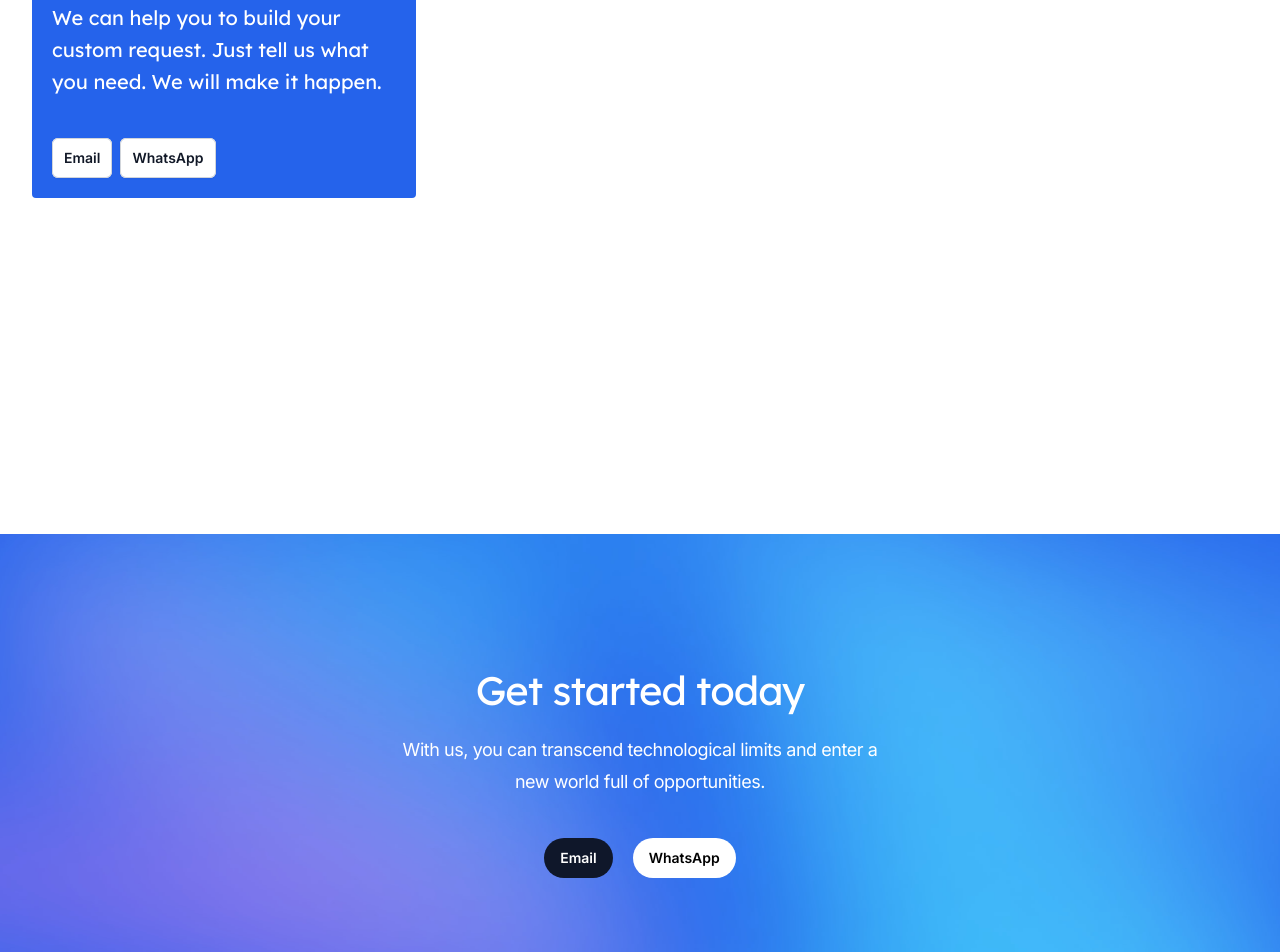
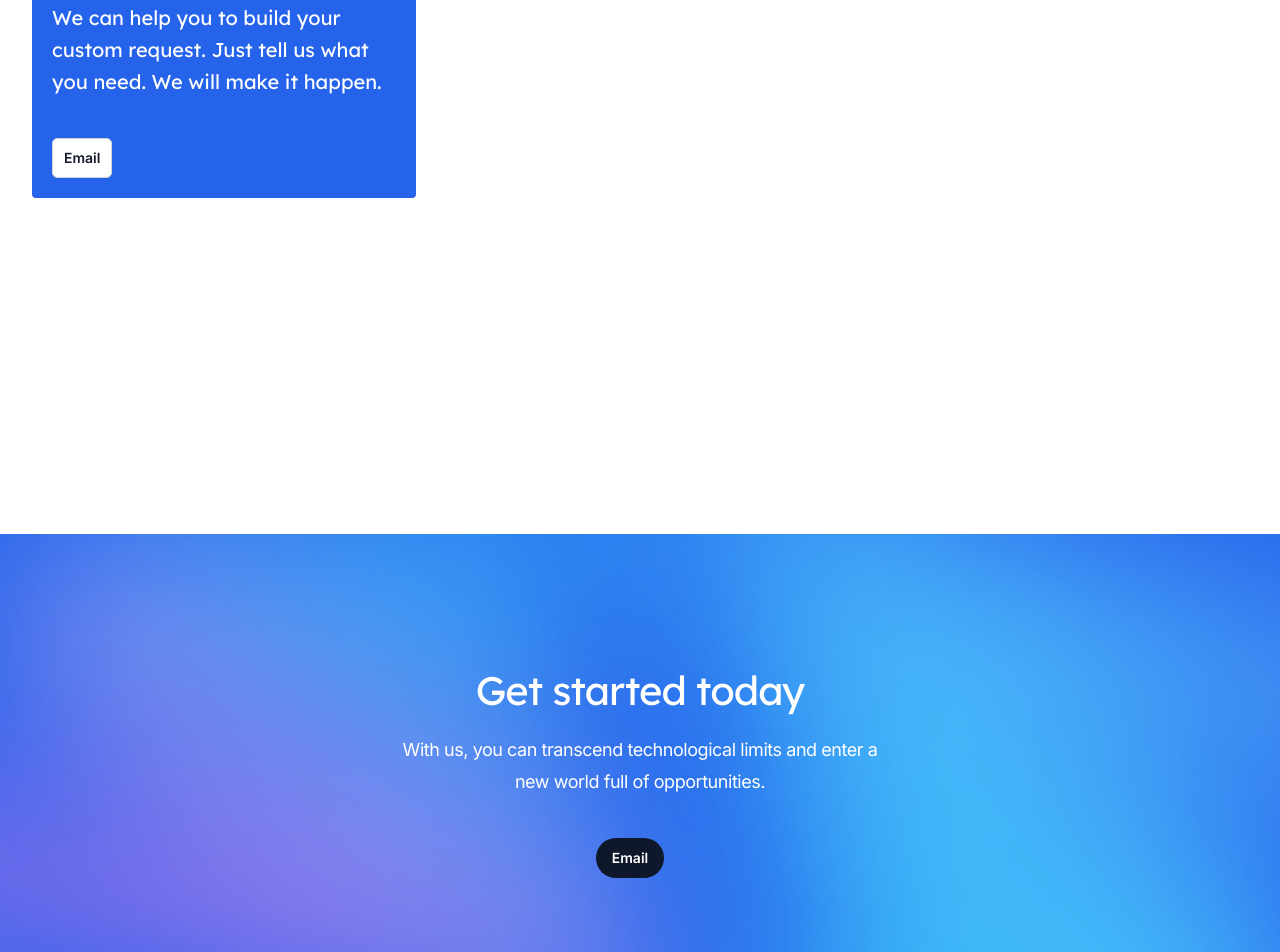
Before and after one commit to maventama/mt_landing_2, a Next.js app: page / in a window 1280 px wide. Shown: the part 1800-2752 px from the top of the page. Built offline with nearby package versions, Linux system fonts and the light colour scheme.

Commit message:
Refactor SecondaryFeatures component to remove commented out code and update feature URLs

```diff
--- a/src/components/CallToAction.jsx
+++ b/src/components/CallToAction.jsx
@@ -29,9 +29,9 @@ export function CallToAction() {
           <Button href="mailto:maventama@gmail.com" className="mt-10 mr-5">
             Email
           </Button>
-          <Button href="https://wa.me/6285158513669" color="white" className="mt-10">
+          {/* <Button href="https://wa.me/6285158513669" color="white" className="mt-10">
             WhatsApp
-          </Button>
+          </Button> */}
         </div>
       </Container>
     </section>
--- a/src/components/Header.jsx
+++ b/src/components/Header.jsx
@@ -112,11 +112,11 @@ export function Header() {
                 Email
               </NavLink>
             </div>
-            <Button href="https://wa.me/6285158513669" color="white">
+            {/* <Button href="https://wa.me/6285158513669" color="white">
               <span>
                 WhatsApp
               </span>
-            </Button>
+            </Button> */}
             <div className="-mr-1 md:hidden">
               <MobileNavigation />
             </div>
--- a/src/components/SecondaryFeatures.jsx
+++ b/src/components/SecondaryFeatures.jsx
@@ -294,14 +294,14 @@ function FeaturesMobile() {
               } class="rounded-md bg-white px-3 py-2 text-sm font-semibold text-gray-900 shadow-sm ring-1 ring-inset ring-gray-300 hover:bg-gray-50 mr-2">
                 Email
               </a>
-              <a href='https://wa.me/6285158513669' style={
+              {/* <a href='https://wa.me/6285158513669' style={
                 {
                     marginTop: '40px',
                     display: 'inline-block',
                 }
               } class="rounded-md bg-white px-3 py-2 text-sm font-semibold text-gray-900 shadow-sm ring-1 ring-inset ring-gray-300 hover:bg-gray-50">
                 WhatsApp
-              </a>
+              </a> */}
     </div>
     </div>
   )
@@ -362,14 +362,14 @@ function FeaturesDesktop() {
               } class="rounded-md bg-white px-3 py-2 text-sm font-semibold text-gray-900 shadow-sm ring-1 ring-inset ring-gray-300 hover:bg-gray-50 mr-2">
                 Email
               </a>
-              <a href='https://wa.me/6285158513669' style={
+              {/* <a href='https://wa.me/6285158513669' style={
                 {
                     marginTop: '40px',
                     display: 'inline-block',
                 }
               } class="rounded-md bg-white px-3 py-2 text-sm font-semibold text-gray-900 shadow-sm ring-1 ring-inset ring-gray-300 hover:bg-gray-50">
                 WhatsApp
-              </a>
+              </a> */}
               </div>
           </Tab.List>
           <Tab.Panels className="relative mt-20 overflow-hidden rounded-4xl  px-14 py-16 xl:px-16">
```
